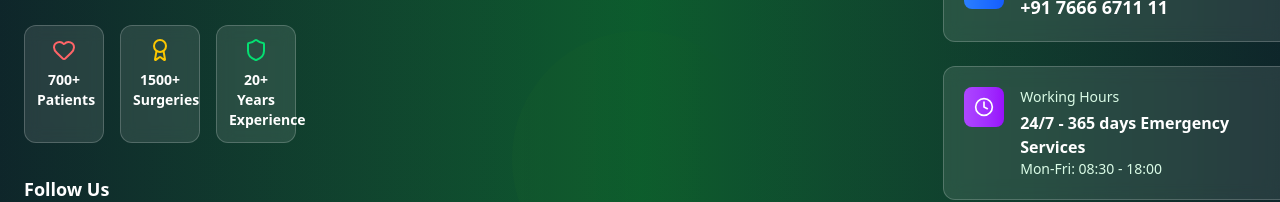
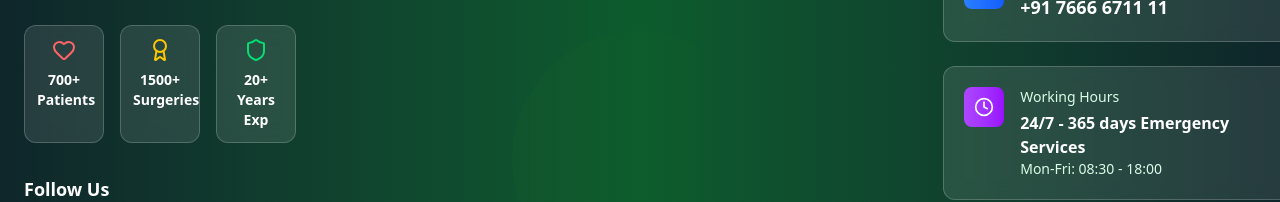
Before and after one commit to Nitish0777/ogh, a React (Vite) app: page /book-appointment in a window 1280 px wide. Shown: the part 1968-2170 px from the top of the page. Built offline with nearby package versions, Linux system fonts and the light colour scheme.

Commit message:
Shorten experience text in footer for improved clarity

```diff
--- a/src/components/Footer.jsx
+++ b/src/components/Footer.jsx
@@ -60,7 +60,7 @@
                 </div>
                 <div className="text-center p-3 bg-white/10 rounded-xl backdrop-blur-sm border border-white/20">
                   <Shield className="w-6 h-6 text-green-400 mx-auto mb-2" />
-                  <div className="text-sm font-semibold text-white">20+ Years Experience</div>
+                  <div className="text-sm font-semibold text-white">20+ Years Exp</div>
                 </div>
               </div>
 
```
